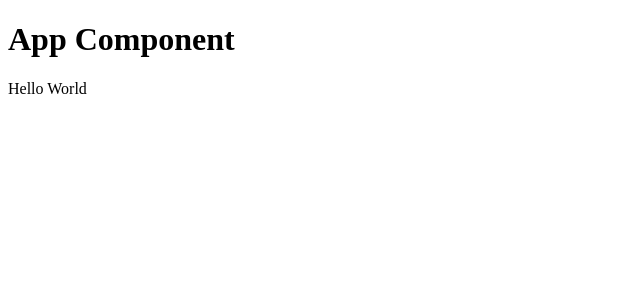
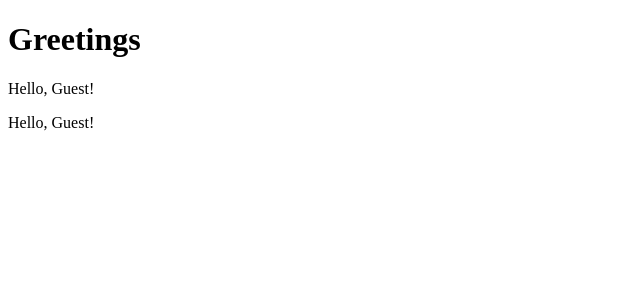
Before and after one commit to MarcusMathuram46/react-project, a React (Vite) app: page / in a window 1280 px wide. Shown: the top 300 px of the page, without its empty margins (0-640 px from the left). Built offline with nearby package versions, Linux system fonts and the light colour scheme.

Commit message:
multiple components

```diff
--- a/src/App.jsx
+++ b/src/App.jsx
@@ -1,9 +1,17 @@
+const Hello = (props) => {
+
+  console.log(props);
+  return (
+    <p>Hello, Guest!</p>
+  )
+}
+
 const App = () => {
   return(
     <div>
-      <h1>App Component</h1>
-      <p>Hello World</p>
-
+      <h1>Greetings</h1>
+      <Hello name='Marcus' />
+      <Hello name='jesus' />
     </div>
 
   )
```
